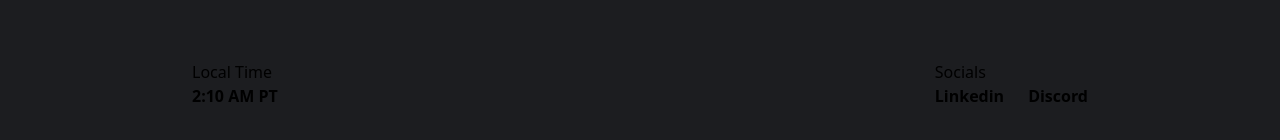
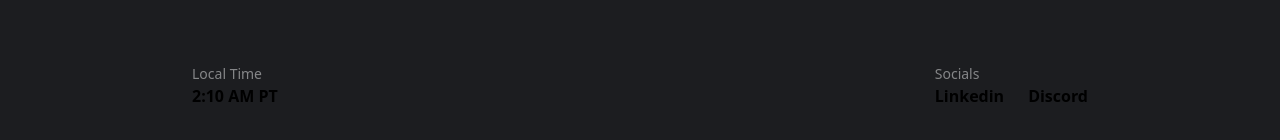
Before and after one commit to Simon-Dao/portfolio-2024, a Next.js app: page /about in a window 1280 px wide. Shown: the part 3289-3429 px from the top of the page. Built offline with nearby package versions, Linux system fonts and the light colour scheme.

Commit message:
more changes to the home

```diff
--- a/components/footer.tsx
+++ b/components/footer.tsx
@@ -40,14 +40,14 @@ function MobileView() {
   }, []);
 
   return (
-    <footer className='sm:hidden pt-10 h-screen bg-qt flex flex-col px-10'>
+    <footer className='sm:hidden pt-10 bg-qt flex flex-col px-10'>
       <div className='w-full'>
         <button className="bg-tt h-16 w-full rounded-full cursor-pointer">
           <TransitionLink hoverAnimation={false} href='/contact' label={"Get in touch"} />
         </button>
       </div>
       <div style={{ borderTop: "solid 2px white" }} className='my-5'></div>
-      <div className='w-full flex mb-5'>
+      <div className='w-full flex-col flex xs:flex-row pb-5'>
         <div>
           <div className='text-2xl text-sd'>Local Time</div>
           <div className='font-bold color-white mb-2'>{localTime}</div>
@@ -100,18 +100,18 @@ function NormalView() {
           alt="Follow us on Twitter"
         />
       </div>
-      <div className='w-full py-24 pr-20 flex items-center grow'>
+      <div className='w-full py-24 pr-0 xs:pr-20 flex items-center grow'>
         <div style={{ height: "1px" }} className='w-full bg-sd'></div>
         <BubbleButton label='Get in Touch' />
       </div>
-      <div className='w-full flex mb-16'>
+      <div className='w-full flex pb-16'>
         <div>
-          <div>Local Time</div>
+          <div className='text-sm text-sdNoSize2 '>Local Time</div>
           <div className='font-bold color-white'>{localTime}</div>
         </div>
         <div className='grow'></div>
         <div>
-          <div>Socials</div>
+          <div className='text-sm text-sdNoSize2'>Socials</div>
           <div className='font-bold color-white flex'>
             <Magnetic>
               <a href="https://www.linkedin.com/in/simon-dao/">Linkedin</a>
--- a/tailwind.config.ts
+++ b/tailwind.config.ts
@@ -28,6 +28,7 @@ const config: Config = {
         sd: "1.5rem",
       },
       screens: {
+        'xs': '600px',
         'sm': '740px',
         // => @media (min-width: 640px) { ... }
 
```
